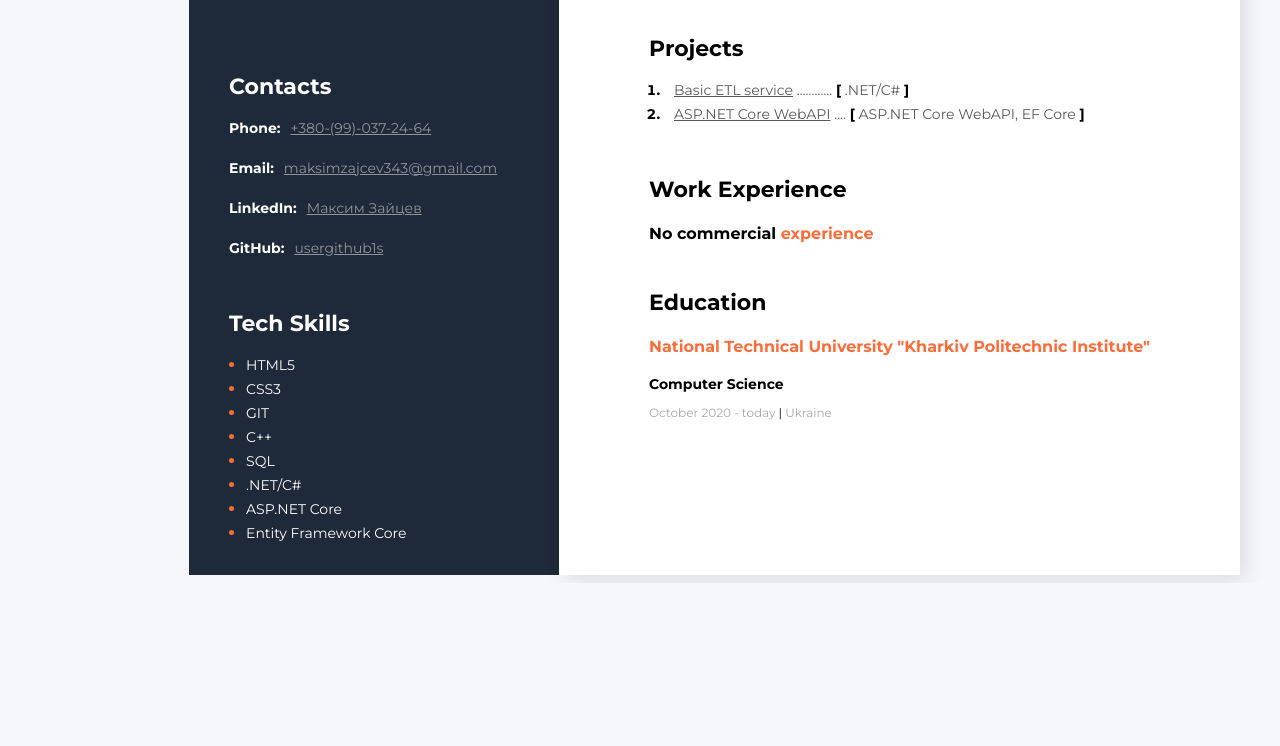
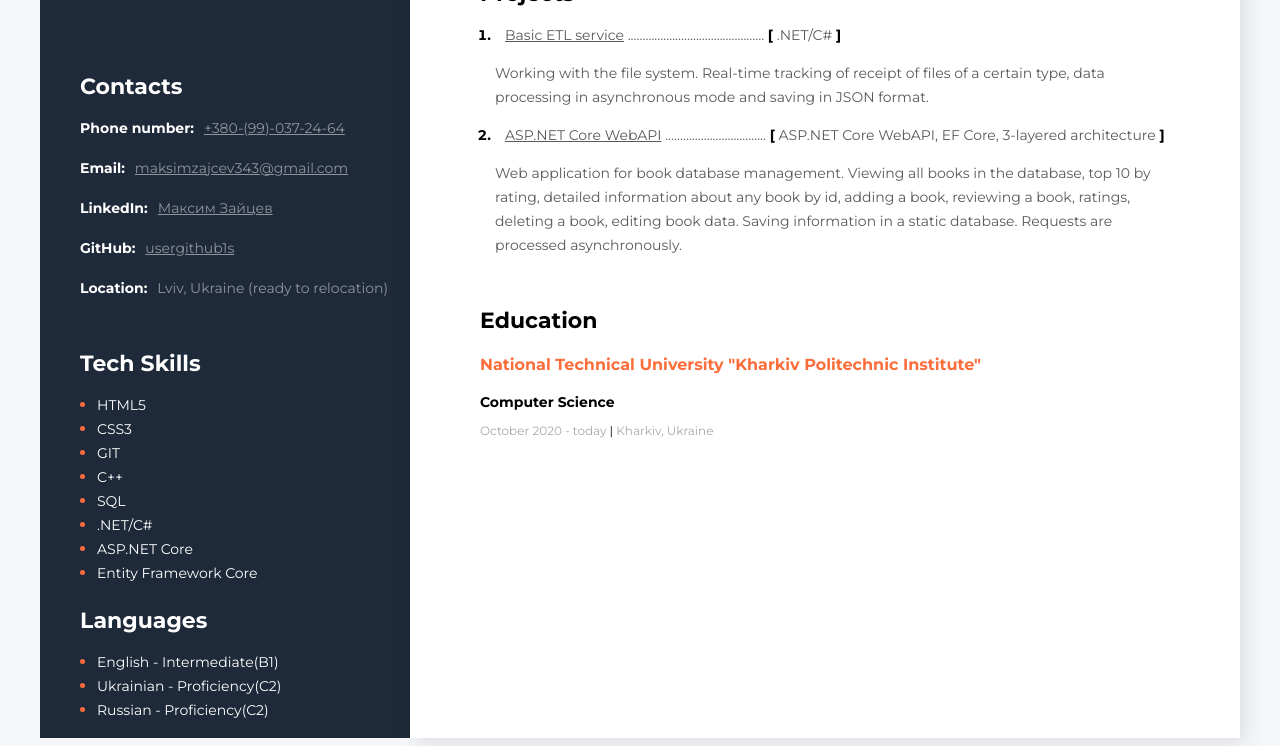
Before and after one commit to MaksymZaitsev20/usergithub1s.github.io, a plain HTML site: page index.html in a window 1280 px wide. Shown: the part 329-1075 px from the top of the page. Before the commit the page ends 912 px from the top, so only its background shows below. Drawn offline with Linux system fonts and the light colour scheme.

Commit message:
Updated information

```diff
--- a/index.html
+++ b/index.html
@@ -36,28 +36,34 @@
                 <ol class="projects-list">
                     <li class="projects-item">
                         <span class="project">
-                            <a href="https://github.com/usergithub1s/Basic-ETL-service" class="project-link" target="_blank" rel="noopener noreferrer">Basic ETL service</a>
-                            ............
+                            <a href="https://github.com/usergithub1s/Basic-ETL-service" class="project-link" target="_blank"
+                                rel="noopener noreferrer">Basic ETL service</a>
+                            ..............................................
                             <span class="project-bracket">[</span> .NET/C# <span class="project-bracket">]</span>
+                            <p>Working with the file system. Real-time tracking of receipt of files of a certain type, data processing in
+                                asynchronous mode and saving in JSON format.</p>
                         </span>
                     </li>
                     <li class="projects-item">
                         <span class="project">
-                            <a href="https://github.com/usergithub1s/ASP.NET-Core-WebAPI-application" class="project-link" target="_blank" rel="noopener noreferrer">ASP.NET Core WebAPI</a>
-                            ....
-                            <span class="project-bracket">[</span> ASP.NET Core WebAPI, EF Core <span class="project-bracket">]</span>
+                            <a href="https://github.com/usergithub1s/ASP.NET-Core-WebAPI-application" class="project-link" target="_blank"
+                                rel="noopener noreferrer">ASP.NET Core WebAPI</a>
+                            ..................................
+                            <span class="project-bracket">[</span> ASP.NET Core WebAPI, EF Core, 3-layered architecture <span class="project-bracket">]</span>
+                            <p>Web application for book database management. Viewing all books in the database, top 10 by rating, detailed information
+                            about any book by id, adding a book, reviewing a book, ratings, deleting a book, editing book data. Saving information
+                            in a static database. Requests are processed asynchronously.</p>
                         </span>
                     </li>
                 </ol>
             </div>
 
             <!-- Work experience -->
-            <div class="work">
+            <!-- <div class="work">
                 <h3 class="title">Work Experience</h3>
                 <h4 class="work-position">No commercial <span class="organization">experience</span></h4>
 
-                <!-- Company 1 -->
-                <!-- <div>
+                <div>
                     <h4 class="work-position">Front-End Developer <span class="organization">Freelance</span></h4>
                     <p class="period">September 2019 - up to now <span class="line">|</span> Country</p>
                     <ul class="work-list">
@@ -66,10 +72,9 @@
                         <li class="work-list-item">Risus commodo viverra maecenas.</li>
                         <li class="work-list-item">Lorem ipsum dolor sit amet, consectetur adipiscing elit, sed do eiusmod.</li>
                     </ul>
-                </div> -->
+                </div>
 
-                <!-- Company 2 -->
-                <!-- <div>
+                <div>
                     <h4 class="work-position">Manager <span class="organization">Roga & Kopyta New</span></h4>
                     <p class="period">March 2015 - October 2018 <span class="line">|</span> Country</p>
                     <ul class="work-list">
@@ -77,10 +82,9 @@
                         <li class="work-list-item">Quis ipsum suspendisse ultrices gravida.</li>
                         <li class="work-list-item">Risus commodo viverra maecenas. </li>
                     </ul>
-                </div> -->
+                </div>
 
-                <!-- Company 3 -->
-                <!-- <div>
+                <div>
                     <h4 class="work-position">Manager <span class="organization">Roga & Kopyta LLC</span></h4>
                     <p class="period">June 2014 - February 2015 <span class="line">|</span> Country</p>
                     <ul class="work-list">
@@ -88,15 +92,15 @@
                         <li class="work-list-item">Quis ipsum suspendisse ultrices gravida.</li>
                         <li class="work-list-item">Risus commodo viverra maecenas. </li>
                     </ul>
-                </div> -->
-            </div>
+                </div>
+            </div> -->
 
             <!-- Education -->
             <div class="education">
                 <h3 class="title">Education</h3>
                 <h4 class="university">National Technical University "Kharkiv Politechnic Institute"</h4>
                 <h4 class="specialty">Computer Science</h4>
-                <p class="period">October 2020 - today <span class="line">|</span> Ukraine</p>
+                <p class="period">October 2020 - today <span class="line">|</span> Kharkiv, Ukraine</p>
             </div>
         </div>
 
@@ -109,7 +113,7 @@
                 <h3 class="sidebar-title">Contacts</h3>
                 <div>
                     <p>
-                        <span class="contact-type">Phone:</span><a href="tel:+380990372464" class="contact-link">+380-(99)-037-24-64</a>
+                        <span class="contact-type">Phone number:</span><a href="tel:+380990372464" class="contact-link">+380-(99)-037-24-64</a>
                     </p>
                     <p>
                         <span class="contact-type">Email:</span><a href="mailto:maksimzajcev343@gmail.com"
@@ -123,6 +127,9 @@
                     <p>
                         <span class="contact-type">GitHub:</span><a href="https://github.com/usergithub1s" class="contact-link"
                             target="_blank" rel="noopener noreferrer">usergithub1s</a>
+                    </p>
+                    <p>
+                        <span class="contact-type">Location:</span><span class="contact-link">Lviv, Ukraine (ready to relocation)</span>
                     </p>
                 </div>
             </div>
@@ -139,6 +146,16 @@
                     <li class="tech-skills-item"><span class="tech-skills-text">.NET/C#</span></li>
                     <li class="tech-skills-item"><span class="tech-skills-text">ASP.NET Core</span></li>
                     <li class="tech-skills-item"><span class="tech-skills-text">Entity Framework Core</span></li>
+                </ul>
+            </div>
+
+            <!--Languages-->
+            <div class="languages">
+                <h3 class="sidebar-title">Languages</h3>
+                <ul class="languages-list">
+                    <li class="languages-item"><span class="languages-text">English - Intermediate(B1)</span></li>
+                    <li class="languages-item"><span class="languages-text">Ukrainian - Proficiency(C2)</span></li>
+                    <li class="languages-item"><span class="languages-text">Russian - Proficiency(C2)</span></li>
                 </ul>
             </div>
 
--- a/styles/styles.css
+++ b/styles/styles.css
@@ -13,7 +13,7 @@ body {
 .main-content {
     background-color: #ffffff;
     box-shadow: 6px 6px 20px rgba(0, 0, 0, 0.1);
-    padding: 105px 90px;
+    padding: 50px 70px;
 }
 
 .about {
@@ -190,7 +190,8 @@ body {
 
 .contacts,
 .tech-skills,
-.soft-skills {
+.soft-skills,
+.languages {
     margin-left: 40px;
 }
 
@@ -217,19 +218,22 @@ body {
 }
 
 .tech-skills-list,
-.soft-skills-list {
+.soft-skills-list,
+.languages-list {
     color: #FFFFFF;
     padding: 0;
     margin-left: 17px;
 }
 
 .tech-skills-item,
-.soft-skills-item {
+.soft-skills-item,
+.languages-item {
     color: #FB6D3A;
 }
 
 .tech-skills-text,
-.soft-skills-text {
+.soft-skills-text,
+.languages-text {
     font-style: normal;
     font-weight: 400;
     font-size: 14px;
```
